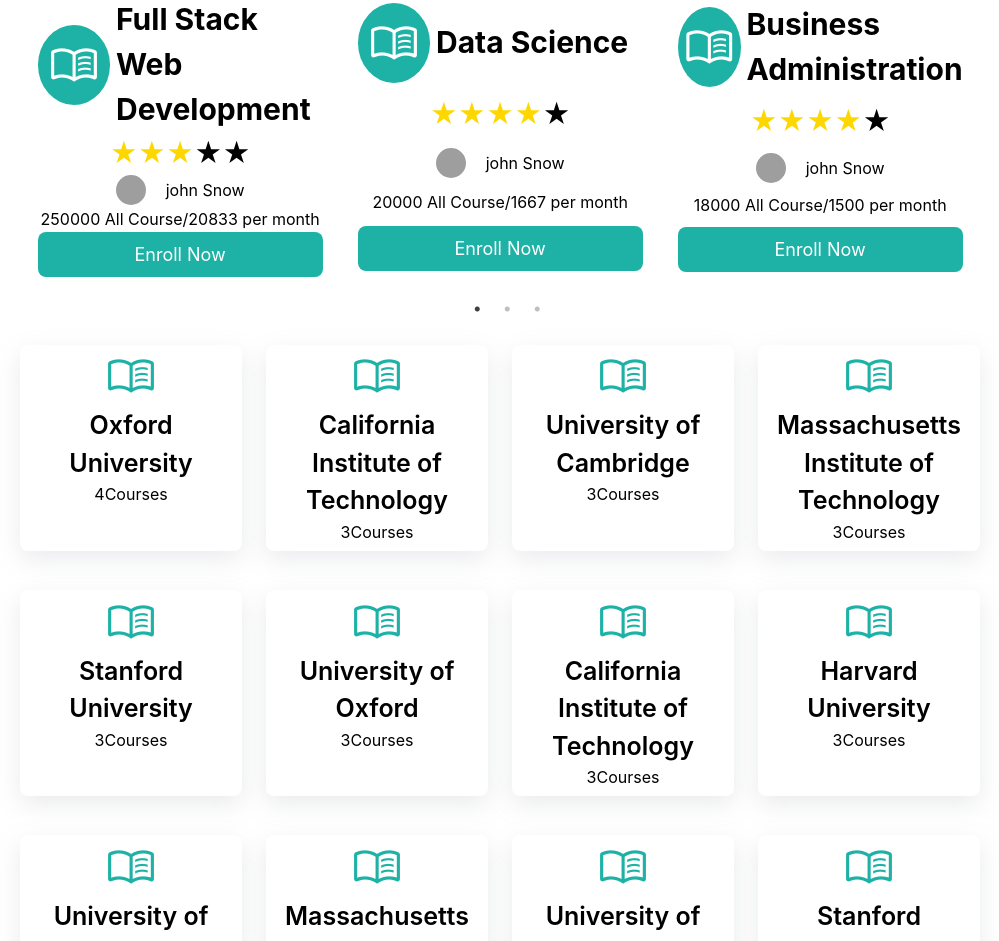
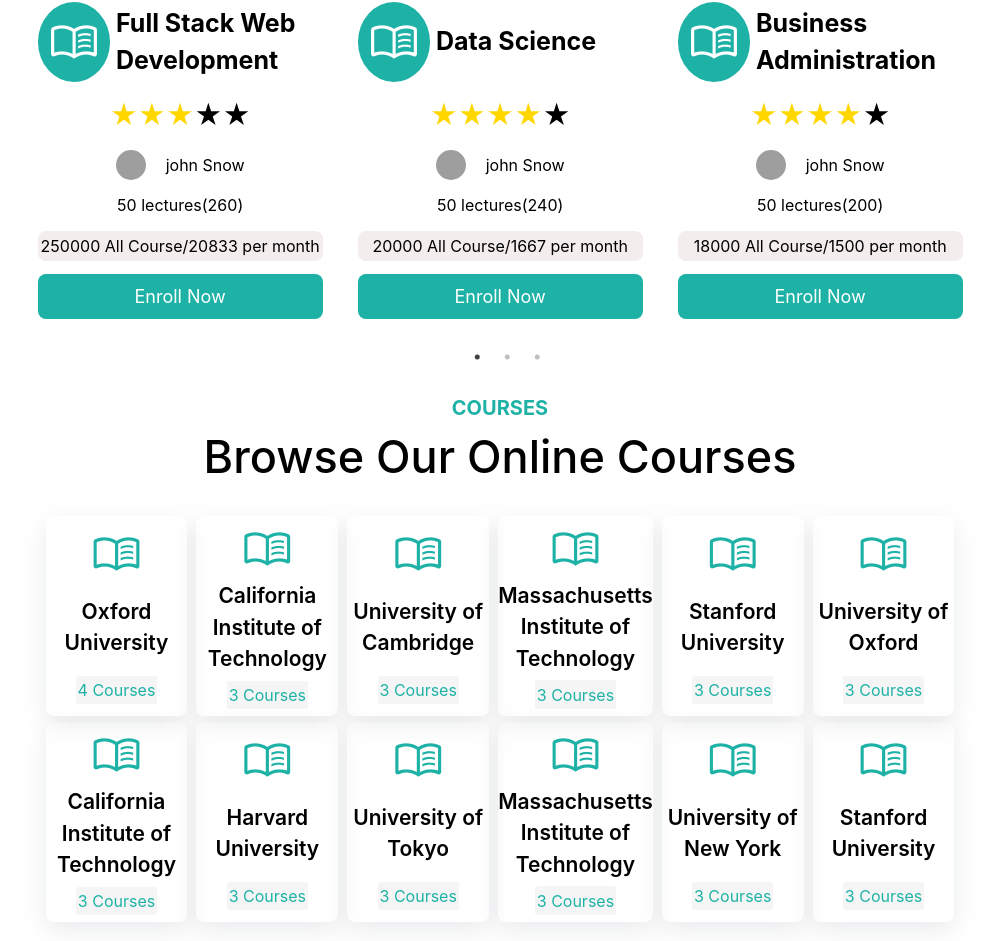
Before and after one commit to imlnr/software-kalaakar-5678, a React (Create React App) app: page / in a window 1280 px wide. Shown: the part 1831-2772 px from the top of the page, without its empty margins (140-1139 px from the left). Built offline with nearby package versions, Linux system fonts and the light colour scheme; data requests are answered from the project's data file; grey boxes are pictures that could not be loaded.

Commit message:
final commit

```diff
--- a/src/components/Card.jsx
+++ b/src/components/Card.jsx
@@ -20,6 +20,7 @@
                     {data[0].author}
                 </p>
             </div>
+            <span>50 lectures({data[0].Duration})</span>
             <p>{data[0].collegePrice} All Course/{(data[0].collegePrice / 12).toFixed(0)} per month</p>
             <button>Enroll Now</button>
         </div>
--- a/src/components/CourseCategoryCard.jsx
+++ b/src/components/CourseCategoryCard.jsx
@@ -1,14 +1,14 @@
 import React from 'react';
 import './css/CourseCategory.css'
 
-const CourseCategoryCard = ({data}) => {
+const CourseCategoryCard = ({ data }) => {
     return (
         <div className='college-category-card'>
-            <span class="material-symbols-outlined">
+            <span class="material-symbols-outlined colg-item">
                 menu_book
             </span>
             <h1>{data.universities}</h1>
-            <p>{data.courses[0].skills.length}Courses</p>
+            <span id='course-count'>{data.courses[0].skills.length} Courses</span>
         </div>
     )
 }
--- a/src/components/css/CourseCategory.css
+++ b/src/components/css/CourseCategory.css
@@ -1,22 +1,41 @@
 .college-category-card{
     /* border: 1px solid; */
+    display: flex;
+    flex-direction: column;
+    justify-content: space-around;
+    align-items: center;
+    transition: color 0.3s ease;
     padding: 3%;
     box-shadow: rgba(149, 157, 165, 0.2) 0px 8px 24px;
     border-radius: 8px;
+    height: 200px;
 }
-.college-category-card>span{
+.college-category-card>.colg-item{
     font-size: 50px;
     color: #1eb2a6;
 }
 .college-category-card>h1{
-    font-size: 25px;
+    font-size: 21px;
     font-weight: 600;
 }
 .college-category-card:hover{
     color: white;
     background-color: #1eb2a6;
+    cursor: pointer;
 }
 .college-category-card:hover >span{
     background-color: #1eb2a6;
     color: white;
 }
+#course-count{
+    color: #1eb2a6;
+    /* font-weight: bold; */
+}
+#course-count{
+    background-color: whitesmoke;
+    border-radius: 3px;
+    padding: 1.5%;
+}
+.college-category-card:hover >#course-count{
+    color: #1eb2a6;
+}
--- a/src/components/css/card.css
+++ b/src/components/css/card.css
@@ -8,13 +8,18 @@
     margin: 2% 0% 2% 0%;
     width: 95%;
     border-radius: 8px;
+    height: 350px;
     justify-content: space-around;
     transition: box-shadow 0.3s ease;
 }
 .card:hover{
     box-shadow: rgba(0, 0, 0, 0.16) 0px 3px 6px, rgba(0, 0, 0, 0.23) 0px 3px 6px;
 }
-
+.card>p{
+    background-color: #f4eded;
+    padding: 1%;
+    border-radius: 8px;
+}
 .author-img {
     display: flex;
     align-items: center;
@@ -38,7 +43,7 @@
     border-radius: 8px;
 }
 .inn-card-det>p{
-    font-size: 30px;
+    font-size: 25px;
     font-weight: bold;
     align-self: center;
     width: 80%;
--- a/src/pages/Home.jsx
+++ b/src/pages/Home.jsx
@@ -26,6 +26,7 @@
     };
     // console.log(state);
     const slicedData = state.slice(0, 9);
+    const slicedData2 = state.slice(0, 12);
     console.log(slicedData);
     return (<div id='container-home'>
         <div id='bg-img'>
@@ -114,7 +115,6 @@
                         menu_book
                     </span>
                     <div>
-
                         <p>587</p>
                         <p>COURSES</p>
                     </div>
@@ -133,8 +133,10 @@
             </div>
         </div>
         <div className='course-category'>
+            <p>COURSES</p>
+            <h1>Browse Our Online Courses</h1>
             <div className='inn-course-category'>
-                {state.map((val)=>(
+                {slicedData2.map((val)=>(
                     <CourseCategoryCard key={val.id} data={val}/>
                 ))}
             </div>
--- a/src/pages/css/home.css
+++ b/src/pages/css/home.css
@@ -20,16 +20,21 @@
     padding: 2% 2% 2% 0%;
     color: white;
 }
-.div-content>p:nth-child(1){
-    font-size: 21px;
+
+.div-content>p:nth-child(1) {
+    font-size: 20px;
+    font-weight: bold;
 }
-.div-c-desc{
+
+.div-c-desc {
     font-size: 20px;
 }
-.div-content>h1{
-    font-size: 40px;
+
+.div-content>h1 {
+    font-size: 45px;
     font-weight: 500;
 }
+
 .div-c-buttons>button:nth-child(1) {
     margin-right: 2%;
     background-color: #1eb2a6;
@@ -56,32 +61,38 @@
     justify-content: center;
     align-items: center;
 }
-.inner-learn-anything{
+
+.inner-learn-anything {
     width: 75%;
     display: flex;
     flex-wrap: wrap;
     justify-content: space-between;
     padding: 2%;
 }
-.inner-learn-anything>img{
+
+.inner-learn-anything>img {
     background: inherit;
     background-color: white;
     width: 30%;
 }
-#ben-details{
+
+#ben-details {
     text-align: left;
     width: 50%;
 }
-#ben-details>p{
+
+#ben-details>p {
     color: #1eb2a6;
     font-weight: bold;
     font-size: 20px;
 }
-#ben-details>h1{
+
+#ben-details>h1 {
     font-size: 37px;
     font-weight: 500;
 }
-.ben-card-item{
+
+.ben-card-item {
     display: flex;
     justify-content: space-around;
     align-items: center;
@@ -94,25 +105,30 @@
     padding: 3% 2% 3% 2%;
     box-shadow: rgba(99, 99, 99, 0.2) 0px 2px 8px 0px;
 }
-.ben-card-item>span{
+
+.ben-card-item>span {
     font-size: 70px;
     color: #1eb2a6;
     transition: color 0.3s ease;
 }
-.ben-card-item:hover .gs{
+
+.ben-card-item:hover .gs {
     color: white;
     background-color: #1eb2a6;
 }
-.ben-card-item:hover{
+
+.ben-card-item:hover {
     color: white;
     background-color: #1eb2a6;
 }
-.ben-card-text>p:nth-child(1){
+
+.ben-card-text>p:nth-child(1) {
     font-weight: bold;
     font-size: 18px;
     margin-bottom: 2%;
 }
-.ben-counts{
+
+.ben-counts {
     background-image: url("../../images/bg-counter-write.jpg");
     width: 100%;
     height: 240px;
@@ -122,32 +138,37 @@
     justify-content: center;
     align-items: center;
 }
-.inner-counts{
+
+.inner-counts {
     width: 75%;
     display: flex;
     justify-content: space-around;
 }
-.count-items{
+
+.count-items {
     display: flex;
     align-items: center;
     color: white;
     justify-content: space-between;
     gap: 20px;
 }
-.count-items>div>p:nth-child(1){
+
+.count-items>div>p:nth-child(1) {
     font-size: 40px;
     font-weight: bold;
 }
-.count-items>div{
+
+.count-items>div {
     text-align: left;
 }
-.count-items>span{
+
+.count-items>span {
     font-size: 70px;
     font-weight: 100;
 }
 
 /* Carousel stylings */
-.carousel-container{
+.carousel-container {
     display: flex;
     width: 100%;
     justify-content: center;
@@ -156,35 +177,53 @@
     margin: 20px 0px 20px 0px;
     /* border: 1px solid; */
 }
-.carousel-container>p{
+
+.carousel-container>p {
     padding-top: 1%;
     color: #1eb2a6;
-    /* font-weight: bold; */
-    font-size: 21px;
+    font-weight: bold;
+    font-size: 20px;
 }
-.carousel-container>h1{
+
+.carousel-container>h1 {
     font-size: 45px;
     font-weight: 500;
     padding-bottom: 1%;
 }
-.inn-carousel{
+
+.inn-carousel {
     width: 76%;
-    /* border: 1px solid; */
+}
 
-}
-.inn-carousel>*{
+.inn-carousel>* {
     margin-left: 1.5%;
 }
-.course-category{
+
+.course-category {
     margin: 4% 0% 4% 0%;
     display: flex;
     justify-content: center;
     align-items: center;
+    flex-direction: column;
 }
-.inn-course-category{
+
+.course-category>p {
+    color: #1eb2a6;
+    font-size: 20px;
+    font-weight: bold;
+}
+
+.course-category>h1 {
+    font-size: 45px;
+    font-weight: 500;
+
+}
+
+.inn-course-category {
     width: 75%;
     display: grid;
-    grid-template-columns: repeat(4,1fr);
+    grid-template-columns: repeat(6, 1fr);
     row-gap: 1.5%;
-    column-gap: 2.5%;
+    column-gap: 1%;
+    padding: 2%;
 }
```
